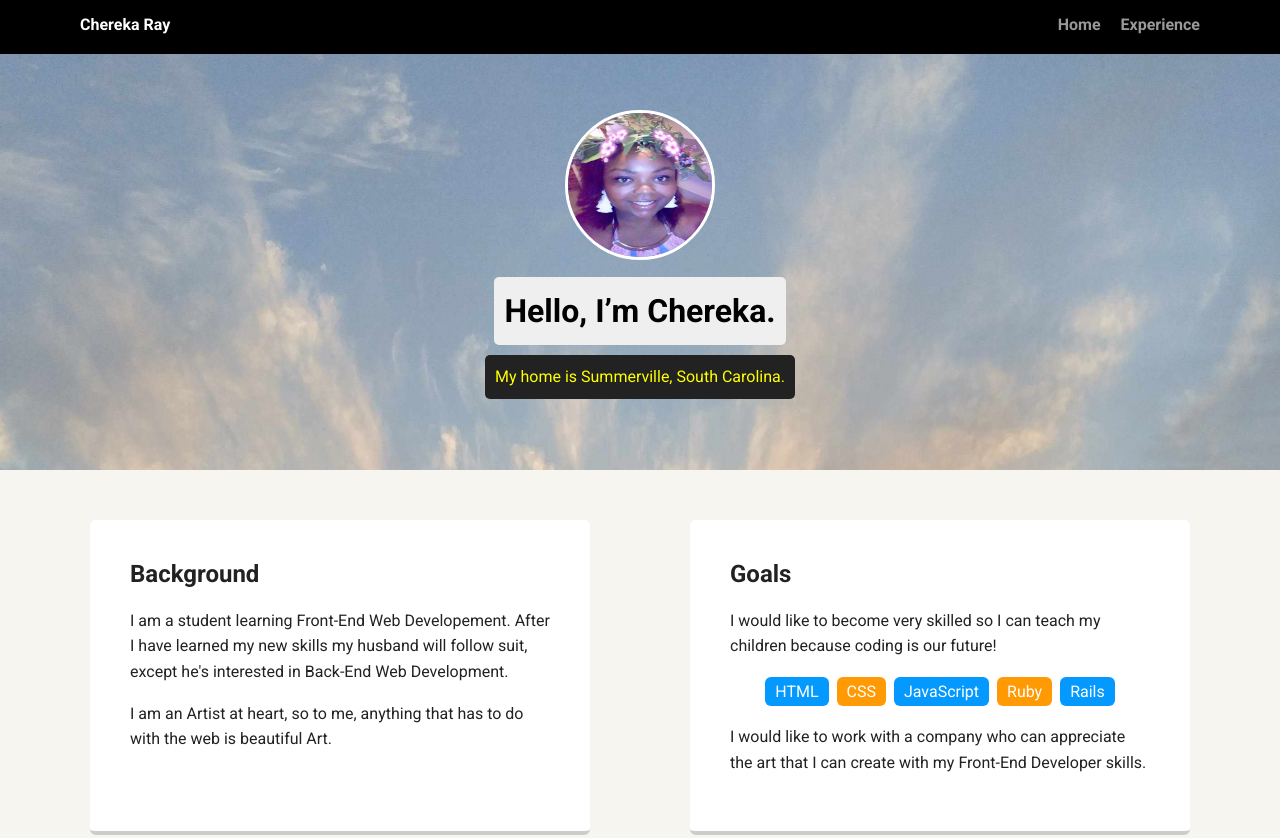
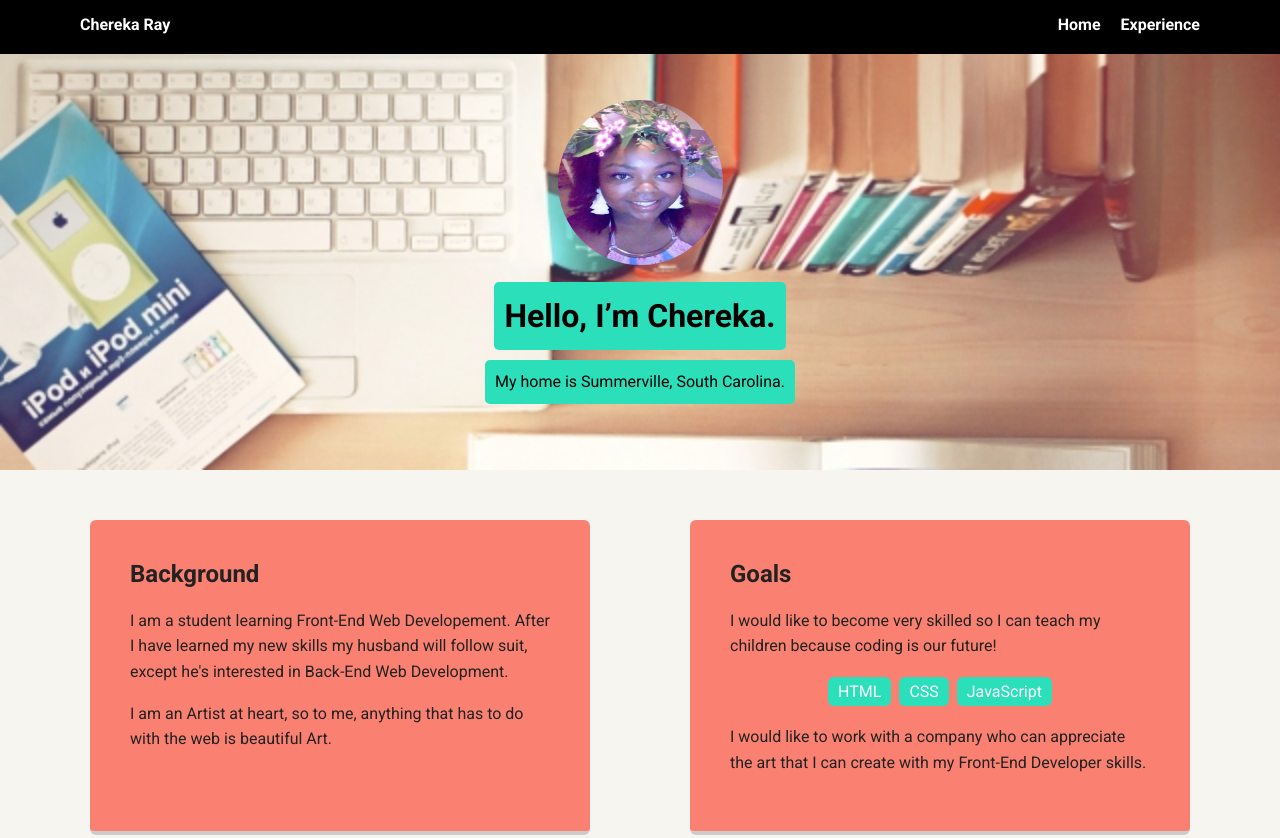
Before and after one commit to raychereka/Portfolio-Project, a plain HTML site: page index.html in a window 1280 px wide. Shown: the top 838 px of the page. Drawn offline with Linux system fonts and the light colour scheme; a web font is replaced by a local one.

Commit message:
Updated Css
Updated colors in Experience CSS and Styles Css

```diff
--- a/Experience.css
+++ b/Experience.css
@@ -3,12 +3,12 @@ body {
 }
 
  .main-image {
-   border: solid 3px black;
+   border: solid 3px orange;
    border-radius: 50%;
  }
 
  h1 {
-   background-color: #58fcc1;
+   background-color: #2bdfbb;
    padding: 5px;
  }
 
--- a/index.html
+++ b/index.html
@@ -37,9 +37,7 @@
           <li>HTML</li>
           <li>CSS</li>
           <li>JavaScript</li>
-          <li>Ruby</li>
-          <li>Rails</li>
-        </ul>
+            </ul>
         <p>I would like to work with a company who can appreciate the art that I can create with my Front-End Developer skills.</p>
       </div>
 
--- a/styles.css
+++ b/styles.css
@@ -15,7 +15,7 @@ body {
 
 a {
   text-decoration: none;
-  color: #999;
+  color: #fff;
 }
 a:hover {
   color: #6633ff;
@@ -52,32 +52,31 @@ a:hover {
   transition: all .5s;
 }
 .nav a:hover {
-  color: white
+  color: black
 }
 
 header {
   text-align: center;
-  background: url('images/bckgrnd.jpg') no-repeat top center ;
+  background: url('images/placeimg_640_480_tech.jpg') no-repeat top center ;
   background-size: cover;
   overflow: hidden;
-  padding-top: 60px;
+  padding-top: 50px;
 }
 header {
   line-height: 1.5;
 }
 header .profile-image {
   margin-top: 50px;
-  width: 150px;
-  height: 150px;
+  width: 165px;
+  height: 165px;
   border-radius: 50%;
-  border: 3px solid white;
   transition: all .5s;
 }
 header .profile-image:hover {
   transform: scale(1.2) rotate(5deg);
 }
 .tag {
-  background-color: #efefef;
+  background-color: #2bdfbb;
   color: black;
   padding: 10px;
   border-radius: 5px;
@@ -85,15 +84,15 @@ header .profile-image:hover {
   margin: 10px auto;
 }
 .location {
-  background-color: #222;
-  color: yellow;
+  background-color: #2bdfbb;
+  color: black;
 }
 .card {
   margin: 30px;
   padding: 20px 40px 40px;
   max-width: 500px;
   text-align: left;
-  background: #fff;
+  background: #fa8072;
   border-bottom: 4px solid #ccc;
   border-radius: 6px;
   transition: all .5s;
@@ -110,14 +109,14 @@ ul.skills {
 .skills li {
   border-radius: 6px;
   display: inline-block;
-  background: #ff9904;
+  background: #2bdfbb;
   color: white;
   padding: 5px 10px;
   margin: 2px;
 }
 
 .skills li:nth-child(odd) {
-  background: #0399ff;
+  background: #2bdfbb;
 }
 
 footer {
```
Also changed, not shown: images/bckgrnd.jpg (deleted), images/placeimg_640_480_tech.jpg (added).
